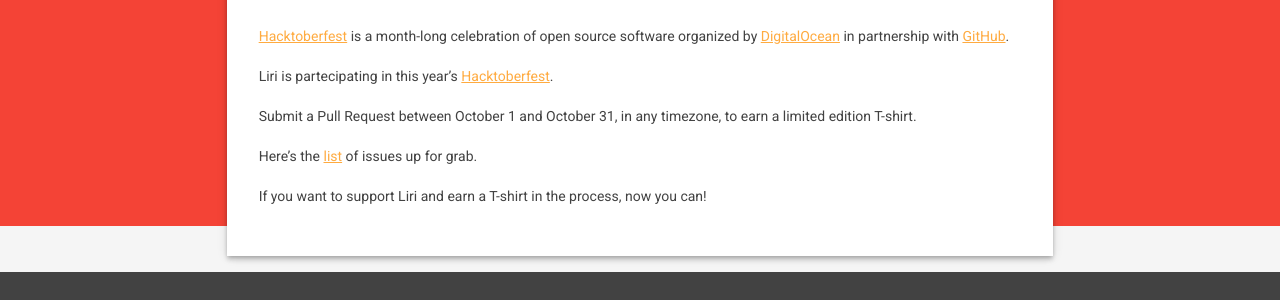
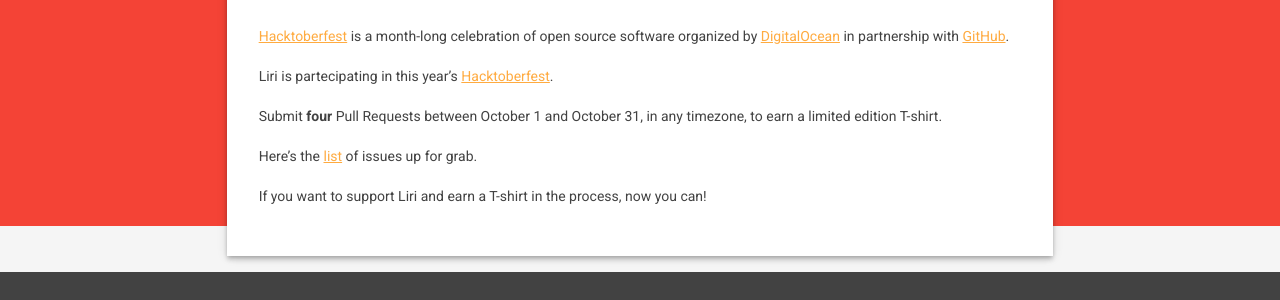
Before and after one commit to lirios/lirios.github.io, a Jekyll site: the page built from _posts/2017-09-28-hacktoberfest.markdown, in a window 1280 px wide. Shown: the part 198-498 px from the top of the page. Built offline with Jekyll 4.4.1, drawn with Linux system fonts in a browser that asks for light colours; nearby versions of some CDN libraries; some web fonts are replaced.

Commit message:
Precise the number of PRs

```diff
--- a/_posts/2017-09-28-hacktoberfest.markdown
+++ b/_posts/2017-09-28-hacktoberfest.markdown
@@ -14,7 +14,7 @@
 
 Liri is partecipating in this year's [Hacktoberfest][hacktoberfest].
 
-Submit a Pull Request between October 1 and October 31, in any timezone,
+Submit **four** Pull Requests between October 1 and October 31, in any timezone,
 to earn a limited edition T-shirt.
 
 Here's the [list][list] of issues up for grab.
```
